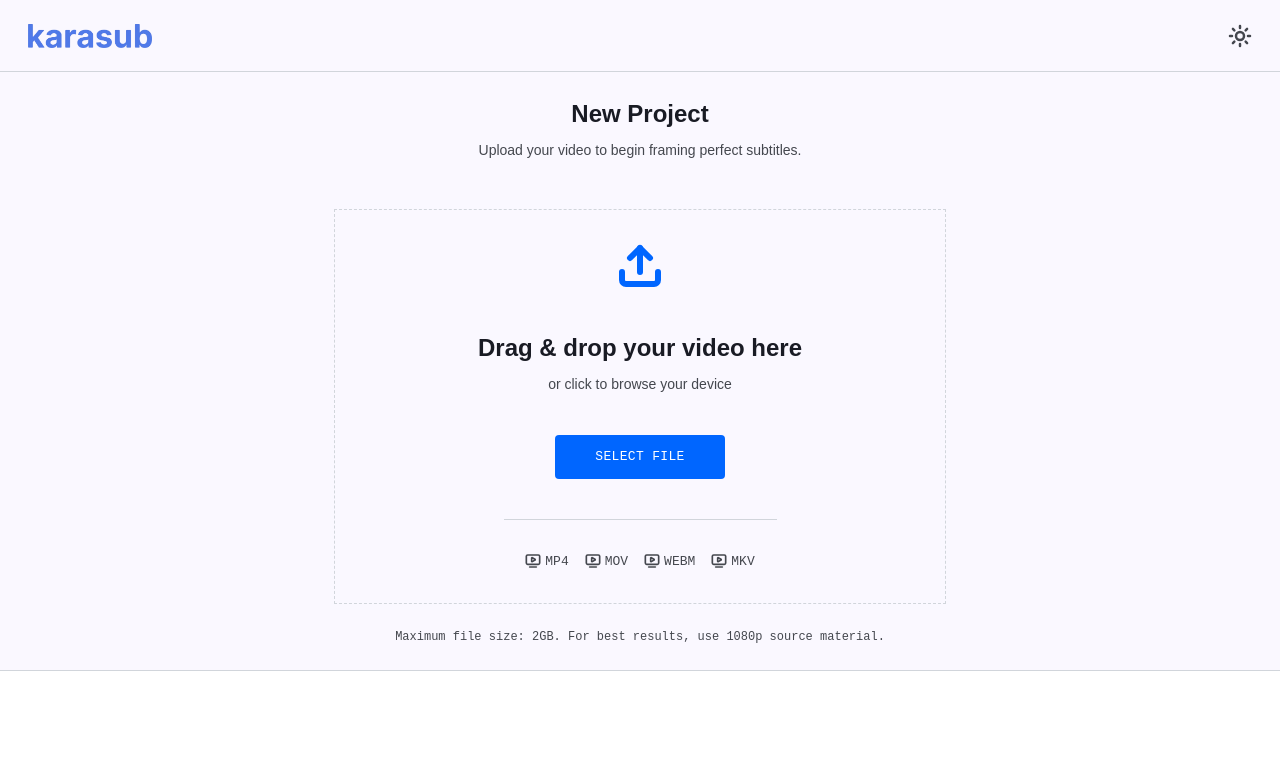
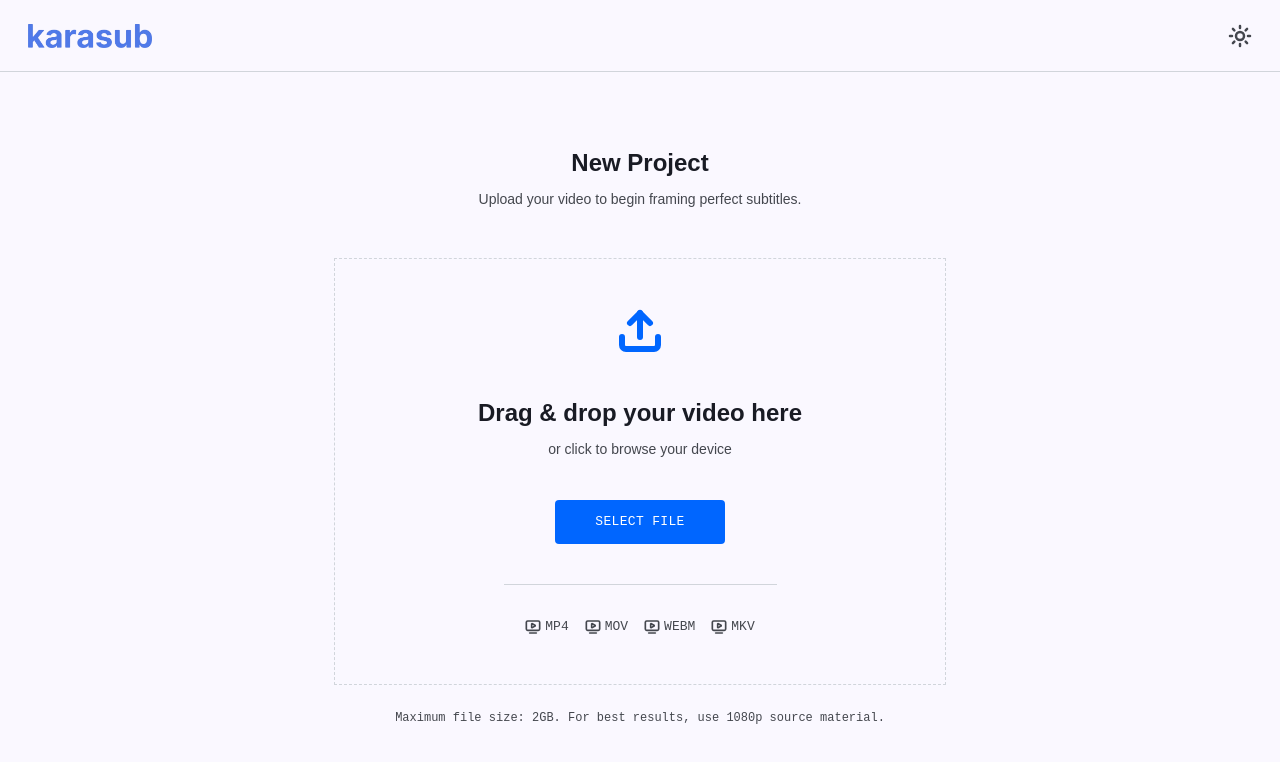
Before and after one commit to nvn0x33/karasub-web, a React (Vite) app in the folder client/: page / in a window 1280 px wide. Shown: the top 762 px of the page. Built offline with nearby package versions, Linux system fonts and the light colour scheme.

Commit message:
feat: made changes and fixed layout problem for different screen sizes

```diff
--- a/client/src/App.tsx
+++ b/client/src/App.tsx
@@ -18,14 +18,14 @@ function App() {
         });
     };
     return (
-        <>
+        <div className="flex flex-col min-h-dvh">
             <Header />
             <PageContext value={changePage}>
-                <main className="outline outline-outline">
+                <main className="outline outline-outline flex flex-col flex-1">
                     {pages[pageIndex] === "upload" && <UploadScreen />}
                 </main>
             </PageContext>
-        </>
+        </div>
     );
 }
 
--- a/client/src/components/UploadBox.tsx
+++ b/client/src/components/UploadBox.tsx
@@ -38,7 +38,7 @@ export default function UploadBox() {
                 handleFileUpload(e.dataTransfer.files);
                 setHover(false);
             }}
-            className={`p-8 border border-dashed border-outline w-1/2 m-auto max-md:w-full ${
+            className={`px-8 py-12 border border-dashed border-outline w-1/2 m-auto max-md:w-full ${
                 hover ? "border-primary" : ""
             } `}
         >
--- a/client/src/components/UploadScreen.tsx
+++ b/client/src/components/UploadScreen.tsx
@@ -3,7 +3,7 @@ import UploadBox from "./UploadBox";
 
 export default function UploadScreen() {
     return (
-        <section className="text-center flex flex-col gap-12 bg-bg h-full py-6 px-7 max-md:p-4">
+        <section className="text-center flex-1 flex flex-col justify-evenly bg-bg py-6 px-7 max-md:p-4">
             <HeadDesc
                 headline="New Project"
                 desc="Upload your video to begin framing perfect subtitles."
```
